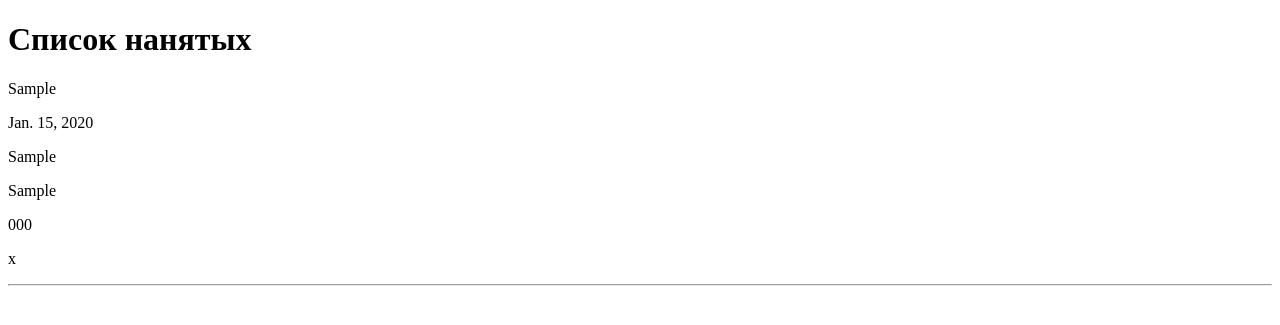
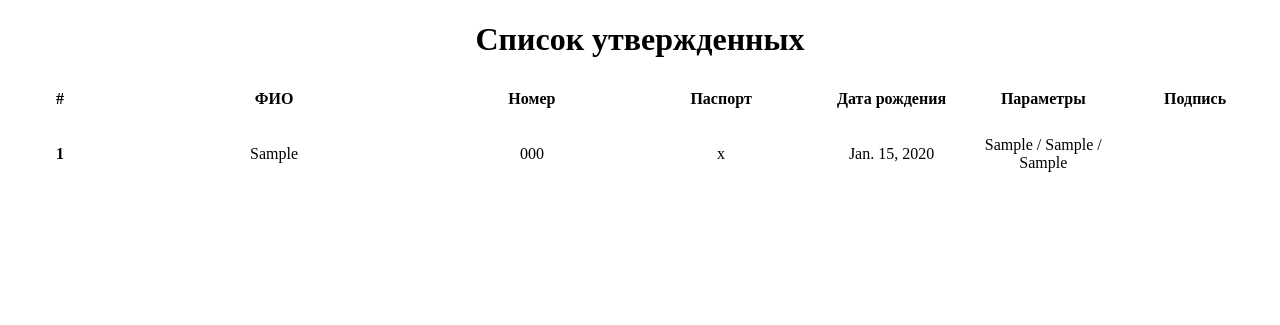
Before and after one commit to YarKirillof/pyproject, a Django app: template mainapp/templates/pdf1.html in a window 1280 px wide. Shown: the top 325 px of the page. Run offline with Django 3.2, Linux system fonts and the light colour scheme; the template is opened without the code that fills it: values that come from a table or form of the project are taken from there, others are empty; tables that the repository leaves empty hold one stand-in row (values such as "Sample post").

```diff
--- a/mainapp/templates/pdf1.html
+++ b/mainapp/templates/pdf1.html
@@ -15,16 +15,31 @@
     </style>
 </head>
 <body>
-<h1>Список нанятых</h1>
-{% for order in orders %}
-
-    <p>{{ order.user.fio }}</p>
-    <p>{{ order.user.birth_date }}</p>
-    <p>{{ order.user.height }}</p>
-    <p>{{ order.user.size }}</p>
-    <p>{{ order.user.phone }}</p>
-    <p>{{ order.user.pass_data }}</p>
-    <hr>
-{% endfor %}
+<h1 align="center">Список утвержденных</h1>
+<table class="table table-bordered">
+    <thead>
+    <tr style="border:1px solid black; height: 35px">
+        <th scope="col" >#</th>
+        <th scope="col">ФИО</th>
+        <th scope="col">Номер</th>
+        <th scope="col">Паспорт</th>
+        <th scope="col">Дата рождения</th>
+        <th scope="col">Параметры</th>
+        <th scope="col">Подпись</th>
+    </tr>
+    </thead>
+    {% for order in orders %}
+        <tbody>
+        <tr style="border:1px solid black; height: 35px" >
+            <th scope="row" width="8%">1</th>
+            <td width="26%"><p align="center">{{ order.user.fio }}</p></td>
+            <td width="15%"><p align="center">{{ order.user.phone }}</p></td>
+            <td width="15%"><p align="center">{{ order.user.pass_data }}</p></td>
+            <td width="12%"><p align="center">{{ order.user.birth_date }}</p></td>
+            <td width="12%"><p align="center">{{ order.user.height }} / {{ order.user.size }} / {{ order.user.shoe }}<p></td>
+        </tr>
+        </tbody>
+    {% endfor %}
+</table>
 </body>
 </html>
```
Also changed, not shown: my_project/settings.py (+7 -1 lines).
